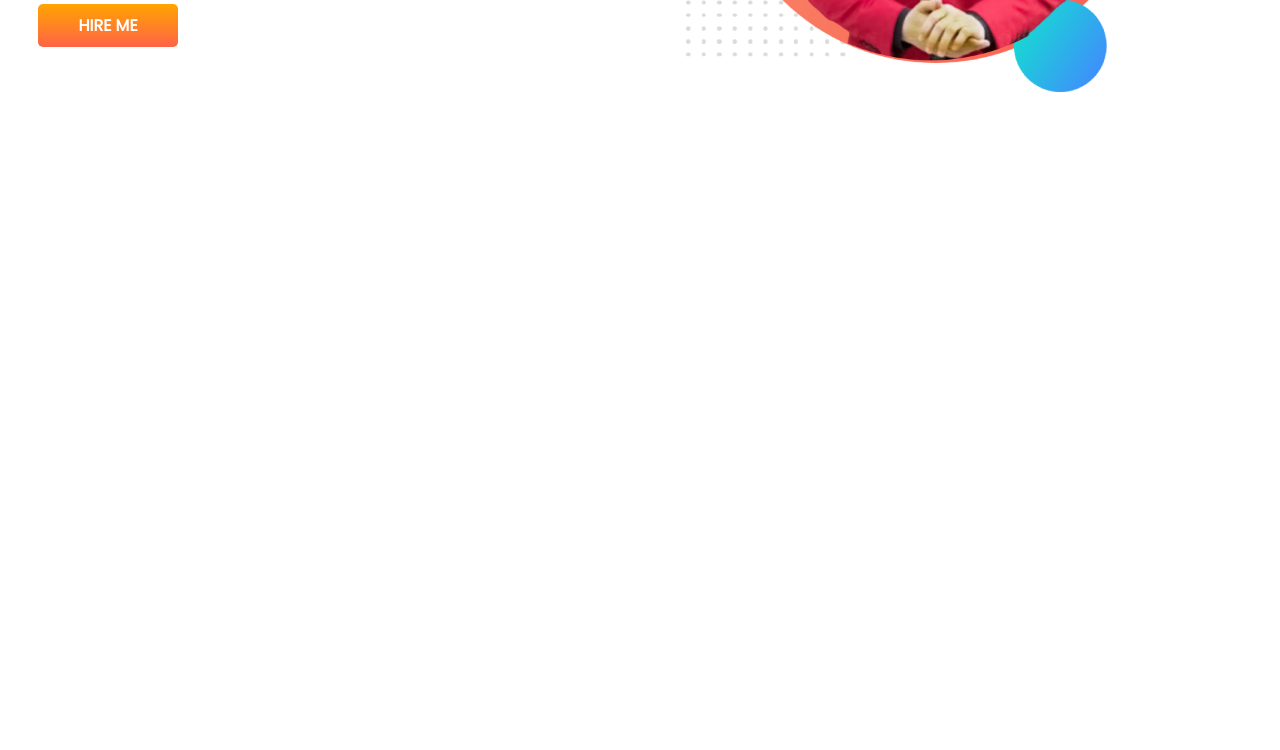
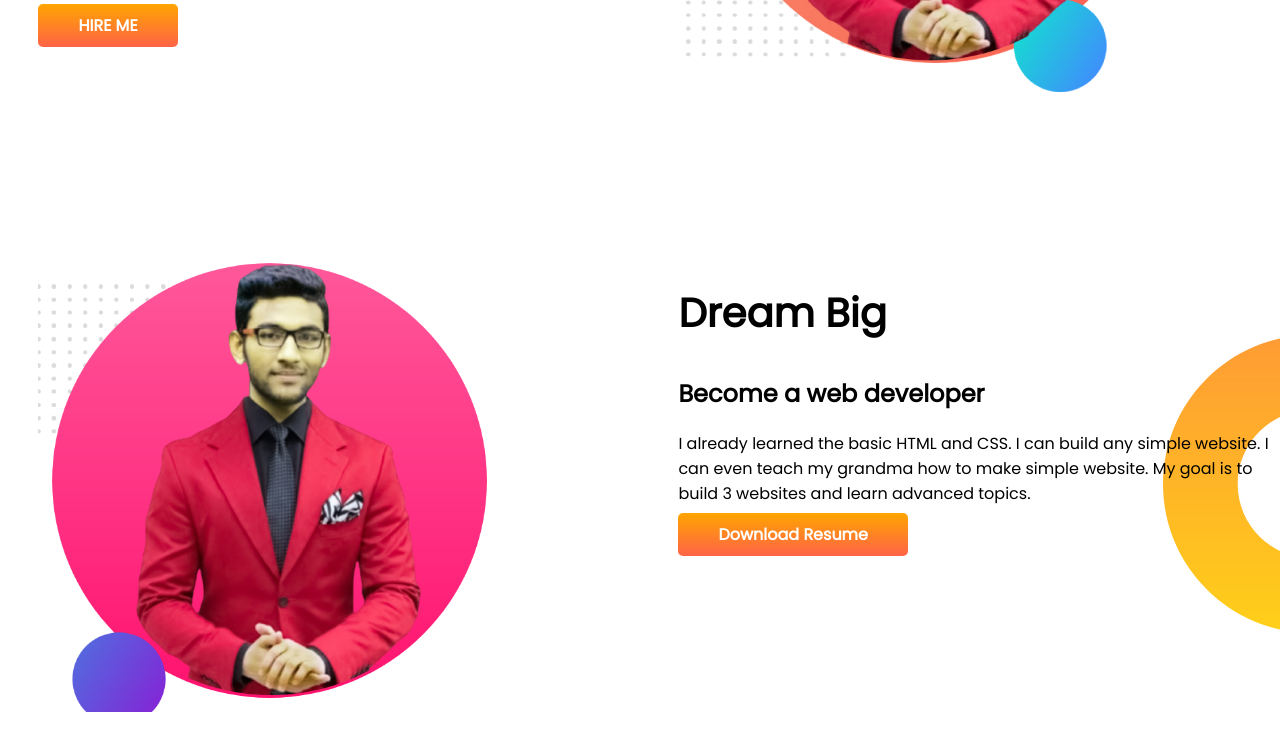
Before and after one commit to habulCoderJohnny/simple-portfolio, a plain HTML site: page index.html in a window 1280 px wide. Shown: the part 370-1120 px from the top of the page. Before the commit the page ends 800 px from the top, so only its background shows below. Drawn offline with Linux system fonts and the light colour scheme.

Commit message:
middle-done

```diff
--- a/index.html
+++ b/index.html
@@ -28,8 +28,6 @@
                 passion for the online world.</p>
 
             <a class="link-button" target="_blank" href="https://www.linkedin.com/in/johnny-muhammed/">HIRE ME</a>
-
-
         </div>
 
         <div class="half-width">
@@ -37,7 +35,23 @@
         </div>
     </section>
 
+    <section class="dream-big">
+        <div class="half-width">
+            <img src="images/professional-bg1.png" alt="">
+        </div>
 
+        <div class="half-width">
+
+            <h1>Dream Big</h1>
+            <h2>Become a web developer</h2>
+            <p>I already learned the basic HTML and CSS.
+                I can build any simple website. I can even teach my grandma how to make simple website. My goal is to
+                build 3 websites and learn advanced topics.</p>
+            <a class="link-button" target="_blink"
+                href="https://drive.google.com/file/d/1zMK6My6SO6QH_82ttAE0p9A8iEohQeGQ/view?usp=sharing">Download
+                Resume</a>
+
+        </div>
 
 
 
--- a/style.css
+++ b/style.css
@@ -10,7 +10,8 @@ h1{
 }
 section{
     display: flex;
-    }
+    margin-bottom: 150px;
+}
 
 .half-width{
     width: 50%;
@@ -33,3 +34,8 @@ section{
     background-image: url(images/top-banner.png);
     background-repeat: no-repeat;
 }
+.dream-big {
+    background-image: url(images/dream-bg.png);
+    background-repeat: no-repeat;
+    background-position: right;
+}
```
